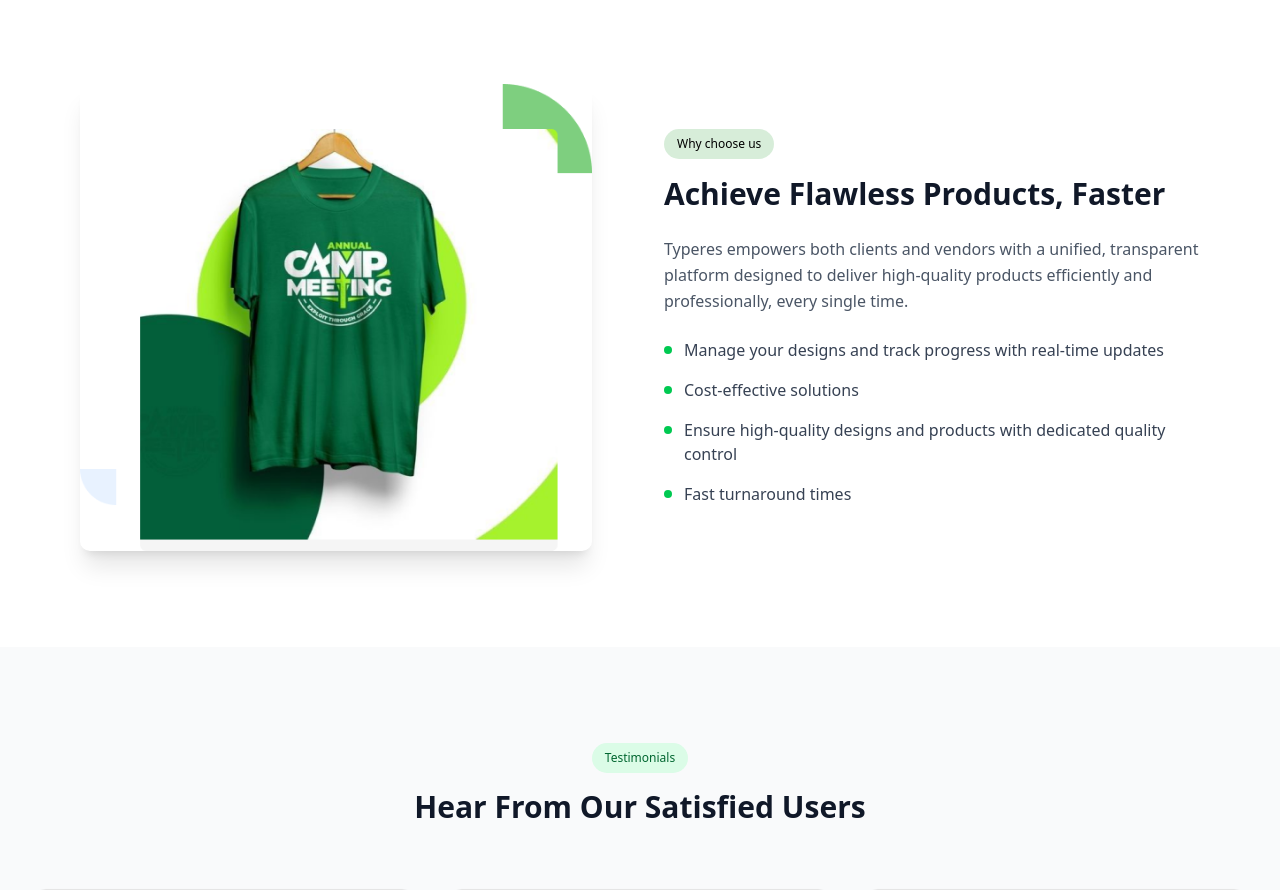
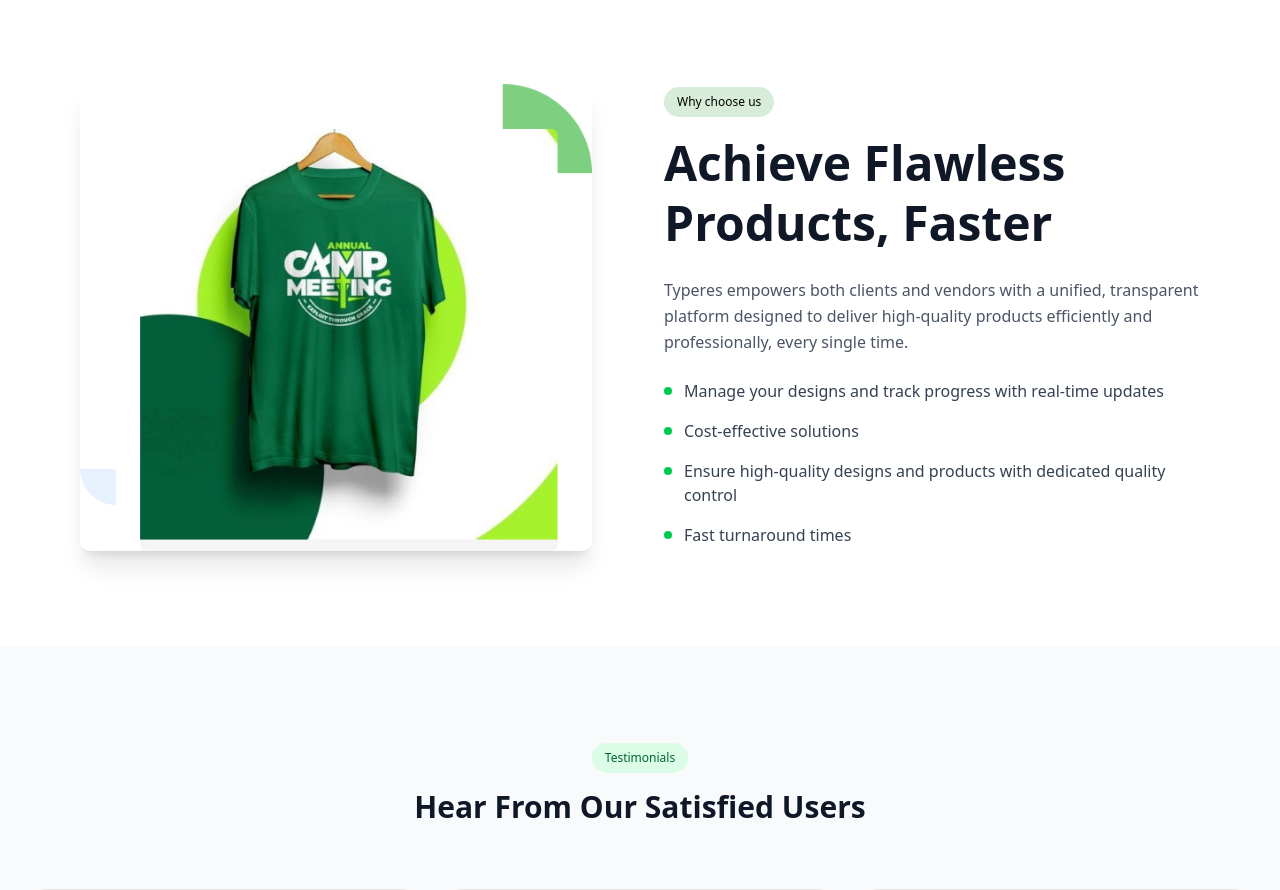
Before and after one commit to elvisowusu/typeresKewa, a Next.js app: page / in a window 1280 px wide. Shown: the part 2520-3410 px from the top of the page. Built offline with nearby package versions, Linux system fonts and the light colour scheme.

Commit message:
Update ProductShowcase heading styles for improved responsiveness

```diff
--- a/app/landingpage/product.tsx
+++ b/app/landingpage/product.tsx
@@ -25,7 +25,7 @@ export function ProductShowcase() {
             <Badge className="bg-[rgba(76,171,81,0.22)] text-black font-normal rounded-full px-3 py-1.5 mb-4">
               Why choose us
             </Badge>
-            <h2 className="text-3xl font-bold text-gray-900 leading-tight">
+            <h2 className="text-3xl lg:text-[3rem] font-bold text-gray-900 lg:w-[449px] leading-tight">
               Achieve Flawless Products, Faster
             </h2>
             <p className="text-gray-600 leading-relaxed">
```
